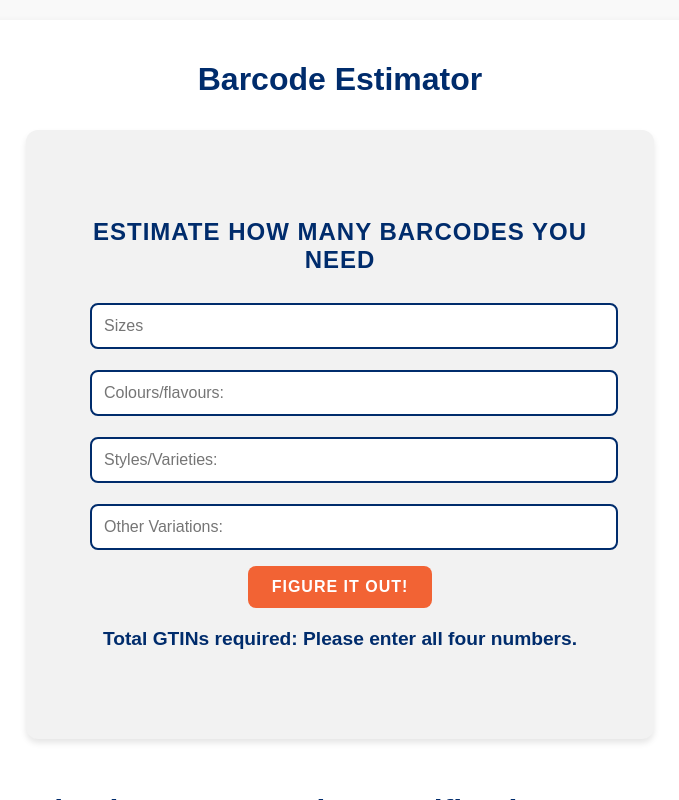
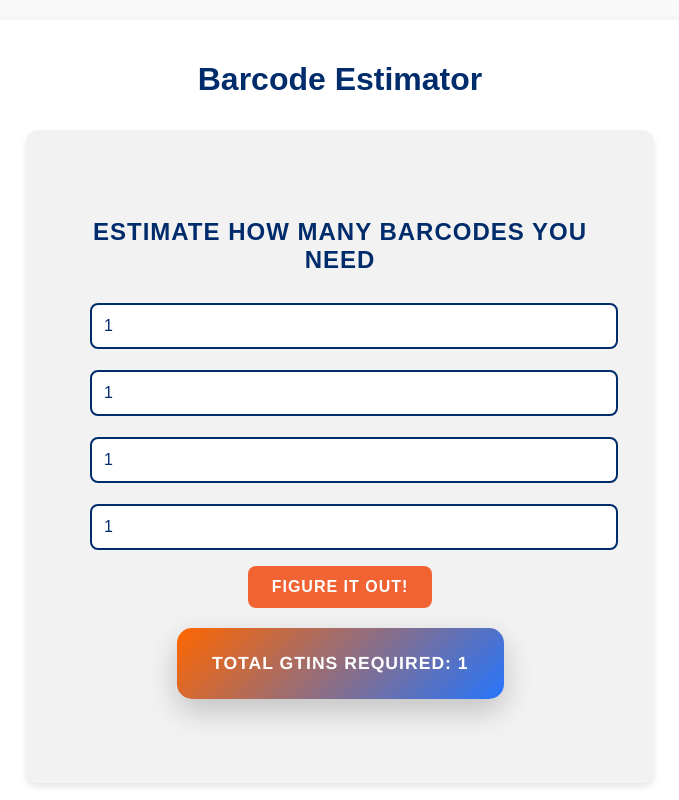
Before and after one commit to gs1p/barcode, a React (Create React App) app: page / in a window 1280 px wide. Both pictures are taken after a click on the button "FIGURE IT OUT!". Shown: the top 800 px of the page, without its empty margins (300-979 px from the left). Built offline with nearby package versions, Linux system fonts and the light colour scheme.

Commit message:
Your descriptive commit message

```diff
--- a/src/App.css
+++ b/src/App.css
@@ -315,3 +315,54 @@ button:hover {
 .terms-details ul li {
   margin-bottom: 10px;
 }
+
+
+/* Styling the container for the result */
+.result-box {
+  font-size: 1.1rem;
+  font-weight: 600;
+  color: #fff;
+  background: linear-gradient(135deg, rgb(255, 102, 0), #2575fc);
+  padding: 25px 35px;
+  border-radius: 15px;
+  text-align: center;
+  width: fit-content;
+  margin: 20px auto;
+  box-shadow: 0 12px 30px rgba(0, 0, 0, 0.2);
+  transform: scale(0);
+  opacity: 0;
+  animation: fadeInScale 1s ease-out forwards;
+  font-family: 'Helvetica Neue', sans-serif;
+  text-transform: uppercase;
+  letter-spacing: 1px;
+  max-width: 80%;
+  transition: transform 0.3s ease, box-shadow 0.3s ease;
+}
+
+/* Animation for the result */
+@keyframes fadeInScale {
+  0% {
+    transform: scale(0);
+    opacity: 0;
+  }
+  50% {
+    transform: scale(1.05);
+    opacity: 0.6;
+  }
+  100% {
+    transform: scale(1);
+    opacity: 1;
+  }
+}
+
+/* Hover effect to increase interactivity */
+.result-box:hover {
+  transform: scale(1.07);
+  box-shadow: 0 15px 40px rgba(0, 0, 0, 0.3);
+  transition: transform 0.3s ease, box-shadow 0.3s ease;
+}
+
+/* Add a subtle glow effect when hovering */
+.result-box:hover {
+  text-shadow: 0 0 10px rgba(255, 255, 255, 0.6), 0 0 20px rgba(255, 255, 255, 0.4);
+}
--- a/src/App.js
+++ b/src/App.js
@@ -45,28 +45,28 @@ function App() {
 Recommendation: License 1 GLN
 Entrance Fee: Rs 22,695 (incl. Govt. Taxes)
 Annual Fee: Rs 7,566 (incl. Govt. Taxes)
-Total Amount: Rs 30,261`;
+Total Fees: Rs 30,261`;
       }  else if (productNumber <= 100) {
         recommendation = `General Category
 
 Recommendation: License 100 GTIN-13s
 Entrance Fee: Rs 45,392 (incl. Govt. Taxes)
 Annual Fee: Rs 12,105 (incl. Govt. Taxes)
-Total Amount: Rs 57,497`;
+Total Fees: Rs 57,497`;
       } else if (productNumber <= 1000) {
         recommendation = `General Category
 
 Recommendation: License 1,000 GTIN-13s
 Entrance Fee: Rs 45,392 (incl. Govt. Taxes)
 Annual Fee: Rs 30,261 (incl. Govt. Taxes)
-Total Amount: Rs 75,653`;
+Total Fees: Rs 75,653`;
       } else if (productNumber <= 10000) {
         recommendation = `General Category
 
 Recommendation: License 10,000 GTIN-13s
 Entrance Fee: Rs 45,392 (incl. Govt. Taxes)
 Annual Fee: Rs 180,959 (incl. Govt. Taxes)
-Total Amount: Rs 226,351`;
+Total Fees: Rs 226,351`;
       }
     } else if (category === "textile") {
       if (productNumber <= 100) {
@@ -75,21 +75,21 @@ Total Amount: Rs 226,351`;
 Recommendation: License 100 GTIN-13s
 Entrance Fee: Rs 45,392 (incl. Govt. Taxes)
 Annual Fee: Rs 12,105 (incl. Govt. Taxes)
-Total Amount: Rs 57,497`;
+Total Fees: Rs 57,497`;
       } else if (productNumber <= 1000) {
         recommendation = `Textile Category
 
 Recommendation: License 1,000 GTIN-13s
 Entrance Fee: Rs 45,392 (incl. Govt. Taxes)
 Annual Fee: Rs 30,261 (incl. Govt. Taxes)
-Total Amount: Rs 75,653`;
+Total Fees: Rs 75,653`;
       } else if (productNumber <= 10000) {
         recommendation = `Textile Category
 
 Recommendation: License 10,000 GTIN-13s
 Entrance Fee: Rs 45,392 (incl. Govt. Taxes)
 Annual Fee: Rs 180,959 (incl. Govt. Taxes)
-Total Amount: Rs 226,351`;
+Total Fees: Rs 226,351`;
       }
     } else if (category === "health care") {
       if (productNumber <= 100) {
@@ -98,14 +98,14 @@ Total Amount: Rs 226,351`;
 Recommendation: License 100 GTIN-13s
 Entrance Fee: Rs 68,087 (incl. Govt. Taxes)
 Annual Fee: Rs 18,156 (incl. Govt. Taxes)
-Total Amount: Rs 86,243`;
+Total Fees: Rs 86,243`;
       } else if (productNumber <= 1000) {
         recommendation = `Healthcare Category
 
 Recommendation: License 1,000 GTIN-13s
 Entrance Fee: Rs 68,087 (incl. Govt. Taxes)
 Annual Fee: Rs 45,392 (incl. Govt. Taxes)
-Total Amount: Rs 113,479`;
+Total Fees: Rs 113,479`;
       }
     } else if (category === "UDI") {
       if (productNumber <= 100) {
@@ -114,14 +114,14 @@ Total Amount: Rs 113,479`;
 Recommendation: License 100 GTIN-13s
 Entrance Fee: Rs 68,087 (incl. Govt. Taxes)
 Annual Fee: Rs 54,468 (incl. Govt. Taxes)
-Total Amount: Rs 122,555`;
+Total Fees: Rs 122,555`;
       } else if (productNumber <= 1000) {
         recommendation = `UDI Category
 
 Recommendation: License 1,000 GTIN-13s
 Entrance Fee: Rs 68,087 (incl. Govt. Taxes)
 Annual Fee: Rs 136,175 (incl. Govt. Taxes)
-Total Amount: Rs 204,262`;
+Total Fees: Rs 204,262`;
       }
     } else if (category === "Verification 1D") {
       if (productNumber <= 10) {
@@ -129,13 +129,13 @@ Total Amount: Rs 204,262`;
 
 Barcode Verification Fees of 1D
 EAN - 13's Verification Fees: License 1 - 10 GTIN
-Total Fee: Rs 907`;
+Total Fees: Rs 907`;
       } else if (productNumber > 10) {
         recommendation = `Verification 1D
 
 Barcode Verification Fees of 1D
 EAN - 13's Verification Fees: License Above 10 GTIN
-Total Fee: Rs 756`;
+Total Fees: Rs 756`;
       }
     } else if (category === "Verification 2D (Data Matrix)") {
       if (productNumber <= 10) {
@@ -143,13 +143,13 @@ Total Fee: Rs 756`;
 
 Barcode Verification Fees of 2D (Data Matrix)
 2D Data Matrix - 14's Verification Fees: License 1 - 10 GTIN
-Total Fee: Rs 1,665`;
+Total Fees: Rs 1,665`;
       } else if (productNumber > 10) {
         recommendation = `Verification 2D (Data Matrix)
 
 Barcode Verification Fees of 2D (Data Matrix)
 2D Data Matrix - 14's Verification Fees: License Above 10 GTIN
-Total Fee: Rs 1,513`;
+Total Fees: Rs 1,513`;
       }
     }
 
@@ -158,12 +158,21 @@ Total Fee: Rs 1,513`;
 
   const handleMultiply = () => {
     const { num1, num2, num3, num4 } = numbers;
-    if (num1 && num2 && num3 && num4) {
-      const product = [num1, num2, num3, num4].reduce((acc, curr) => acc * parseInt(curr, 10), 1);
-      setMultiplicationResult(product);
-    } else {
-      setMultiplicationResult("Please enter all four numbers.");
-    }
+
+    // Replace blank or zero values with 1
+    const parsedNumbers = {
+      num1: num1 && parseInt(num1, 10) > 0 ? parseInt(num1, 10) : 1,
+      num2: num2 && parseInt(num2, 10) > 0 ? parseInt(num2, 10) : 1,
+      num3: num3 && parseInt(num3, 10) > 0 ? parseInt(num3, 10) : 1,
+      num4: num4 && parseInt(num4, 10) > 0 ? parseInt(num4, 10) : 1,
+    };
+
+    // Calculate the product
+    const product = Object.values(parsedNumbers).reduce((acc, curr) => acc * curr, 1);
+    setMultiplicationResult(product);
+
+    // Update the numbers state to reflect the replaced values
+    setNumbers(parsedNumbers);
   };
 
   const handleNumberChange = (e) => {
@@ -173,20 +182,47 @@ Total Fee: Rs 1,513`;
 
   return (
     <div className="app-container">
-      <h1> Barcode Estimator </h1>
-
+      <h1>Barcode Estimator</h1>
 
       <div className="number-multiply-container">
         <h3>Estimate How Many Barcodes You Need</h3>
 
-        <input type="number" name="num1" value={numbers.num1} onChange={handleNumberChange} placeholder="Sizes" />
-        <input type="number" name="num2" value={numbers.num2} onChange={handleNumberChange} placeholder="Colours/flavours:" />
-        <input type="number" name="num3" value={numbers.num3} onChange={handleNumberChange} placeholder="Styles/Varieties:
-" />
-        <input type="number" name="num4" value={numbers.num4} onChange={handleNumberChange} placeholder="Other Variations:" />
+        <input
+          type="number"
+          name="num1"
+          value={numbers.num1}
+          onChange={handleNumberChange}
+          placeholder="Sizes/Net Content:"
+        />
+        <input
+          type="number"
+          name="num2"
+          value={numbers.num2}
+          onChange={handleNumberChange}
+          placeholder="Colors/Flavors/Scents:"
+        />
+        <input
+          type="number"
+          name="num3"
+          value={numbers.num3}
+          onChange={handleNumberChange}
+          placeholder="Styles/Varieties/Models:"
+        />
+        <input
+          type="number"
+          name="num4"
+          value={numbers.num4}
+          onChange={handleNumberChange}
+          placeholder="Other Variations/Attributes:"
+        />
         <button onClick={handleMultiply}>figure it out!</button>
-        {multiplicationResult !== null && <p> Total GTINs required: {multiplicationResult}</p>}
+        {multiplicationResult !== null && (
+  <div className="result-box">Total GTINs required: {multiplicationResult}</div>
+)}
       </div>
+
+
+
 
 
 
@@ -234,9 +270,7 @@ Total Fee: Rs 1,513`;
      6. GS1 Pakistan may terminate the License immediately by giving notice if You fail to pay the Membership Fee by its due
 date.
   </p>
-  <p>
 
-  </p>
 </div>
       {showPopup && (
         <div className="popup-container">
```
